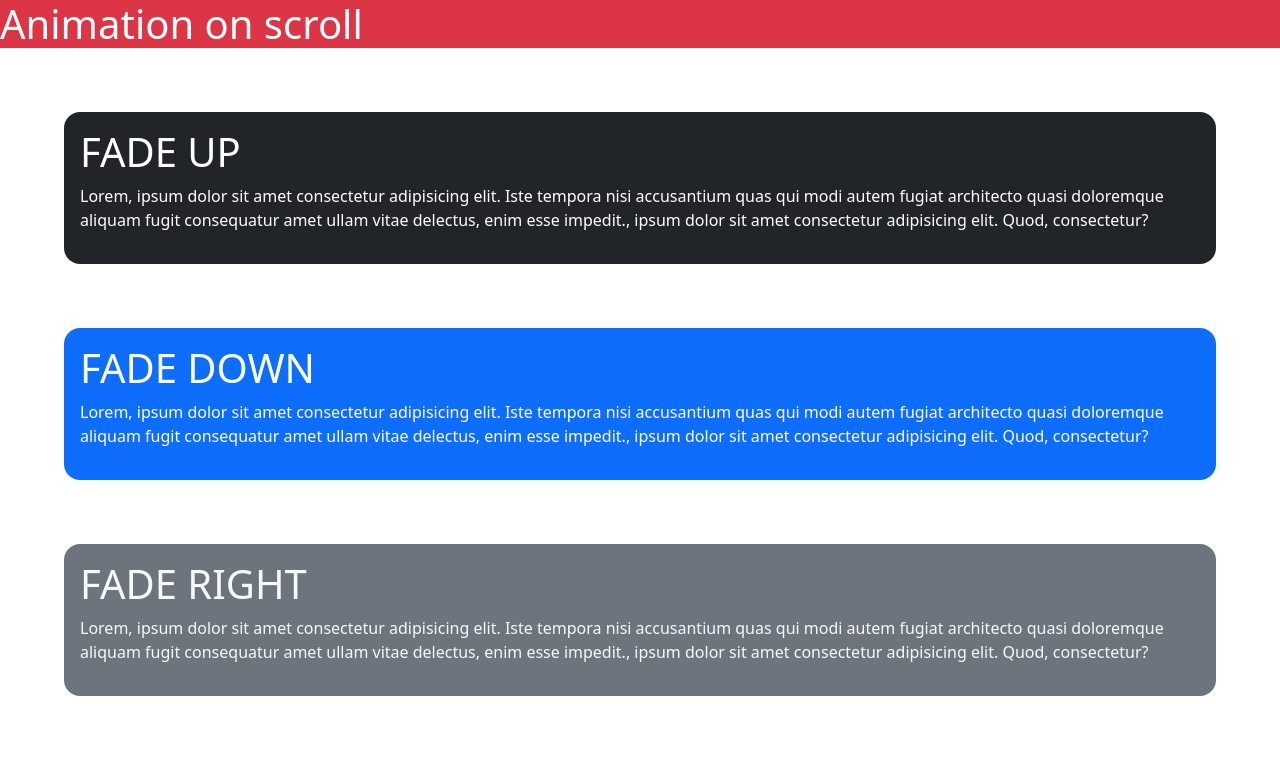
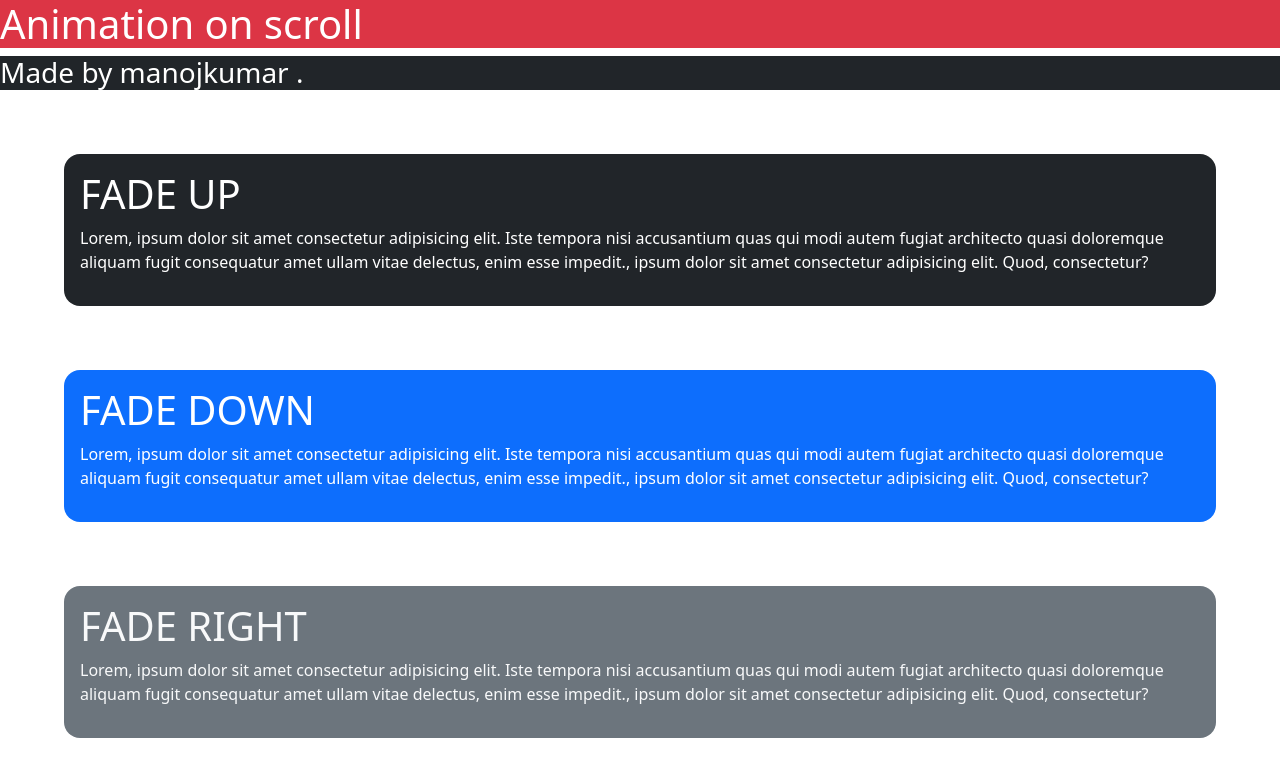
Before and after one commit to DeveloperMANOJKUMAR-LOTUS/Animation-On-Scroll, a plain HTML site: page index.html in a window 1280 px wide. Shown: the top 759 px of the page. Drawn offline with nearby package versions, Linux system fonts and the light colour scheme.

Commit message:
added TM

```diff
--- a/index.html
+++ b/index.html
@@ -18,6 +18,7 @@
 </head>
 <body>
     <h1 class=" bg-danger text-white">Animation on scroll</h1>
+    <h3 class="bg-dark text-white">Made by manojkumar .</h3>
     <div class=" bg-dark    text-white" data-aos="fade-up">
         <h1>FADE UP</h1>
         <p>Lorem, ipsum dolor sit amet consectetur adipisicing elit. Iste tempora nisi accusantium quas qui modi autem fugiat architecto quasi doloremque aliquam fugit consequatur amet ullam vitae delectus, enim esse impedit., ipsum dolor sit amet consectetur adipisicing elit. Quod, consectetur?</p>
```
